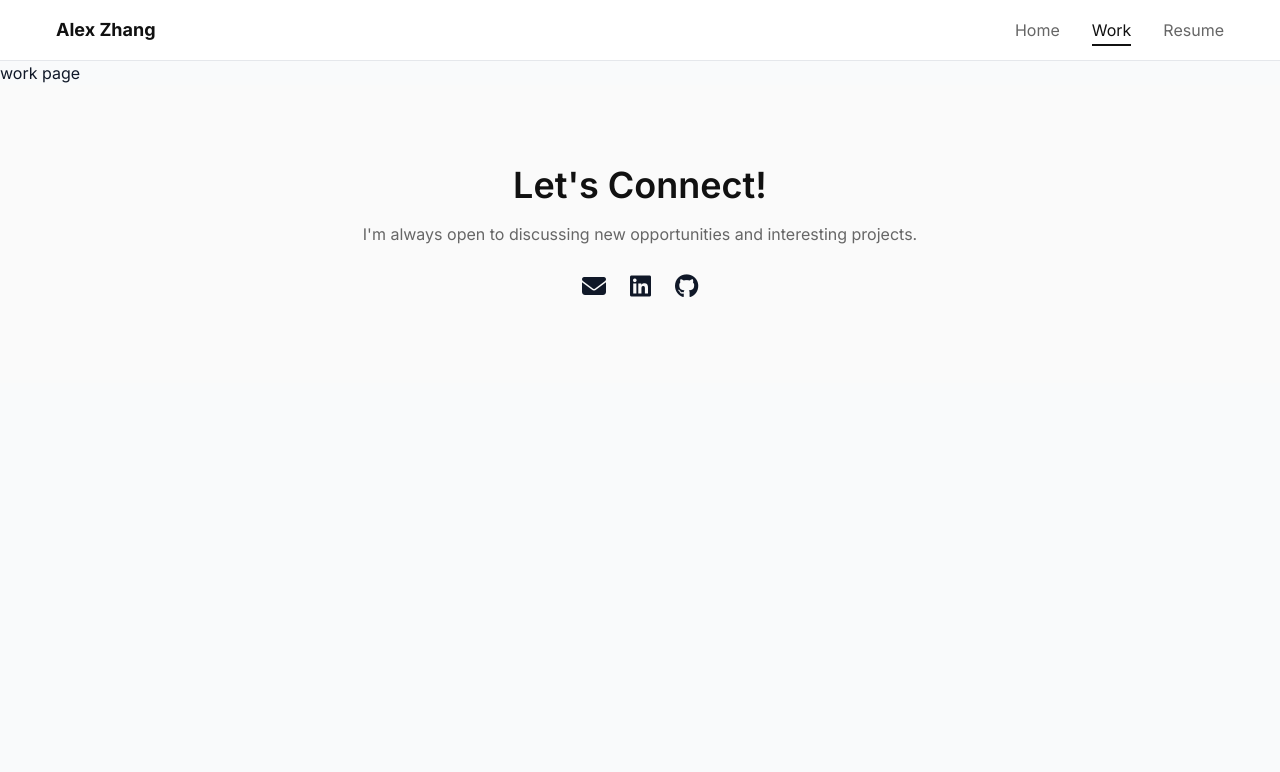
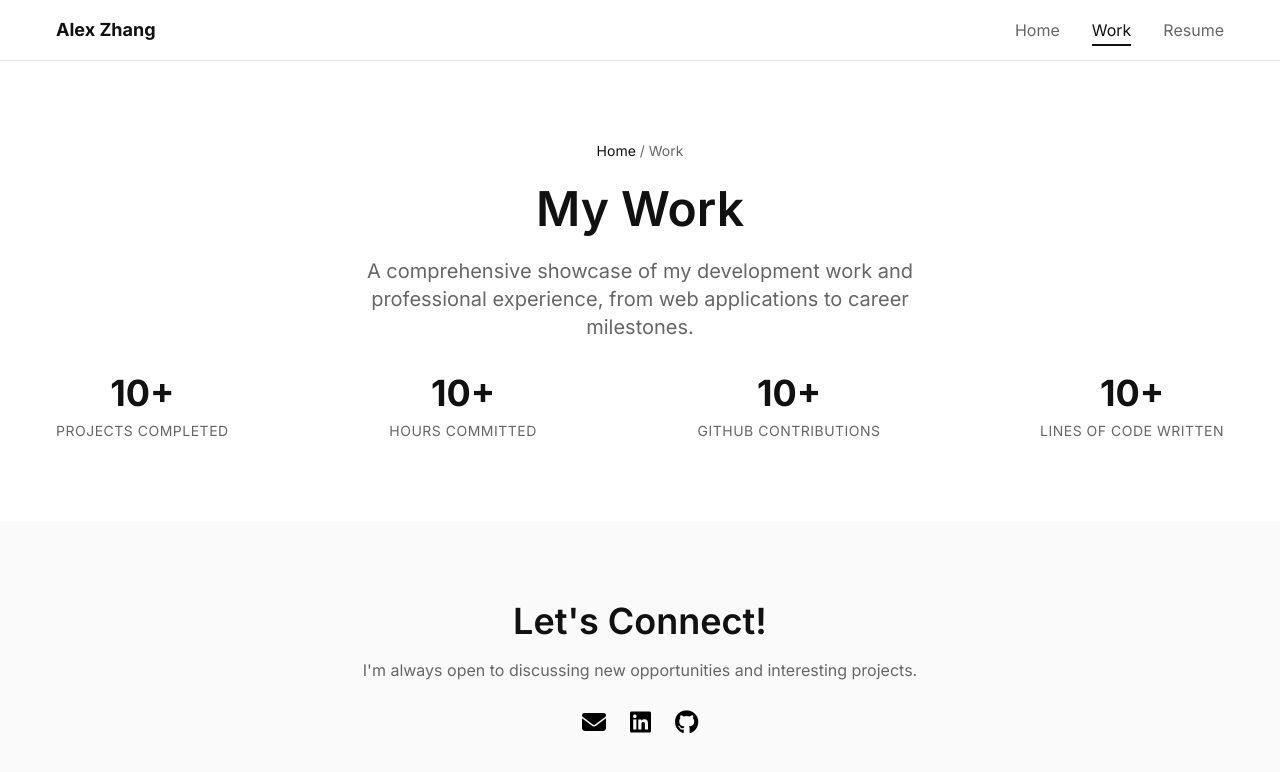
Before and after one commit to alexzjm/personal-website, a React (Vite) app: page /work in a window 1280 px wide. Shown: the top 772 px of the page. Built offline with nearby package versions, Linux system fonts and the light colour scheme.

Commit message:
styled page headers and work stats

```diff
--- a/src/HomePage.jsx
+++ b/src/HomePage.jsx
@@ -34,7 +34,6 @@ const techStack = [
 function HomePage () {
     return (
         <div className="min-h-screen bg-white font-sans">
-
 
             <NavBar pageId={0}/>
 
--- a/src/ResumePage.jsx
+++ b/src/ResumePage.jsx
@@ -5,15 +5,22 @@ import Footer from './components/Footer.jsx'
 
 function ResumePage () {
     return (
-        <div className="min-h-screen bg-gray-50 text-gray-900 font-sans">
+        <div className="min-h-screen bg-white font-sans">
+
             <NavBar pageId={2}/>
-            <PageHeader
-                pageName="Resume"
-                pageTitle="Resume Collections"
-                pageDesc="Tailored resumes for different career paths and opportunities. Each version highlights relevant skills and experiences for specific roles."
-            />
+
+            <div className="max-w-[1200px] bg-white mx-auto px-4 py-20">
+                <PageHeader
+                    pageName="Resume"
+                    pageTitle="Resume Collections"
+                    pageDesc="Tailored resumes for different career paths and opportunities. Each version highlights relevant skills and experiences for specific roles."
+                />
+            </div>
+
             <p>resume page</p>
+
             <Footer />
+
         </div>
     )
 }
--- a/src/WorkPage.jsx
+++ b/src/WorkPage.jsx
@@ -1,13 +1,44 @@
 import { useState } from 'react'
 import NavBar from './components/NavBar.jsx'
+import PageHeader from './components/PageHeader.jsx'
 import Footer from './components/Footer.jsx'
 
 function WorkPage () {
     return (
-        <div className="min-h-screen bg-gray-50 text-gray-900 font-sans">
+        <div className="min-h-screen bg-white font-sans">
+
             <NavBar pageId={1}/>
-            <p>work page</p>
+
+            <div className="max-w-[1200px] bg-white mx-auto px-4 py-20">
+                <PageHeader
+                    pageName="Work"
+                    pageTitle="My Work"
+                    pageDesc="A comprehensive showcase of my development work and professional experience, from web applications to career milestones."
+                />
+                <div className="flex justify-between items-center gap-8 mt-8 flex-wrap">
+                    <div className="text-center min-w-[150px]">
+                        <h3 className="text-4xl font-bold text-[#111] mb-2">10+</h3>
+                        <p className="text-sm text-[#666] uppercase tracking-[0.5px] leading-[1.4]">Projects Completed</p>
+                    </div>
+                    <div className="text-center min-w-[150px]">
+                        <h3 className="text-4xl font-bold text-[#111] mb-2">10+</h3>
+                        <p className="text-sm text-[#666] uppercase tracking-[0.5px] leading-[1.4]">Hours Committed</p>
+                    </div>
+                    <div className="text-center min-w-[150px]">
+                        <h3 className="text-4xl font-bold text-[#111] mb-2">10+</h3>
+                        <p className="text-sm text-[#666] uppercase tracking-[0.5px] leading-[1.4]">Github Contributions</p>
+                    </div>
+                    <div className="text-center min-w-[150px]">
+                        <h3 className="text-4xl font-bold text-[#111] mb-2">10+</h3>
+                        <p className="text-sm text-[#666] uppercase tracking-[0.5px] leading-[1.4]">Lines of Code Written</p>
+                    </div>
+                </div>
+            </div>
+
+
+
             <Footer />
+
         </div>
     );
 }
--- a/src/components/PageHeader.jsx
+++ b/src/components/PageHeader.jsx
@@ -2,14 +2,14 @@ import { Link } from 'react-router-dom';
 
 function PageHeader ({ pageName, pageTitle, pageDesc }) {
     return (
-        <div>
-            <div>
-                <Link to="/">Home</Link>
-                <span>/</span>
+        <div className="max-w-[600px] mx-auto text-center mb-4">
+            <div className="text-[#666] mb-6 text-sm">
+                <Link className="text-[#111]" to="/">Home</Link>
+                <span> / </span>
                 <span>{pageName}</span>
             </div>
-            <h1>{pageTitle}</h1>
-            <p>{pageDesc}</p>
+            <h1 className="text-5xl text-[#111] font-semibold mb-6">{pageTitle}</h1>
+            <p className="text-xl text-[#666] mb-4">{pageDesc}</p>
         </div>
     );
 }
--- a/src/components/ProjectGrid.jsx
+++ b/src/components/ProjectGrid.jsx
@@ -1,6 +1,6 @@
 
 
-function ProjectGrid ({ icon, date, category, title, desc, techs, duration, teamSize, repoLink }) {
+function ProjectGrid ({ icon, date, category, title, desc, techs, duration, teamSize, btnLink, btnIcon, btnText }) {
     return (
         <div>
             <div>
@@ -29,9 +29,9 @@ function ProjectGrid ({ icon, date, category, title, desc, techs, duration, team
             </div>
             <div>
                 <div>
-                    <a href={repoLink}>
-                        <i className="fab fa-github"></i>
-                        Source Code
+                    <a href={btnLink}>
+                        <i className={btnIcon}></i>
+                        {btnText}
                     </a>
                 </div>
             </div>
```
